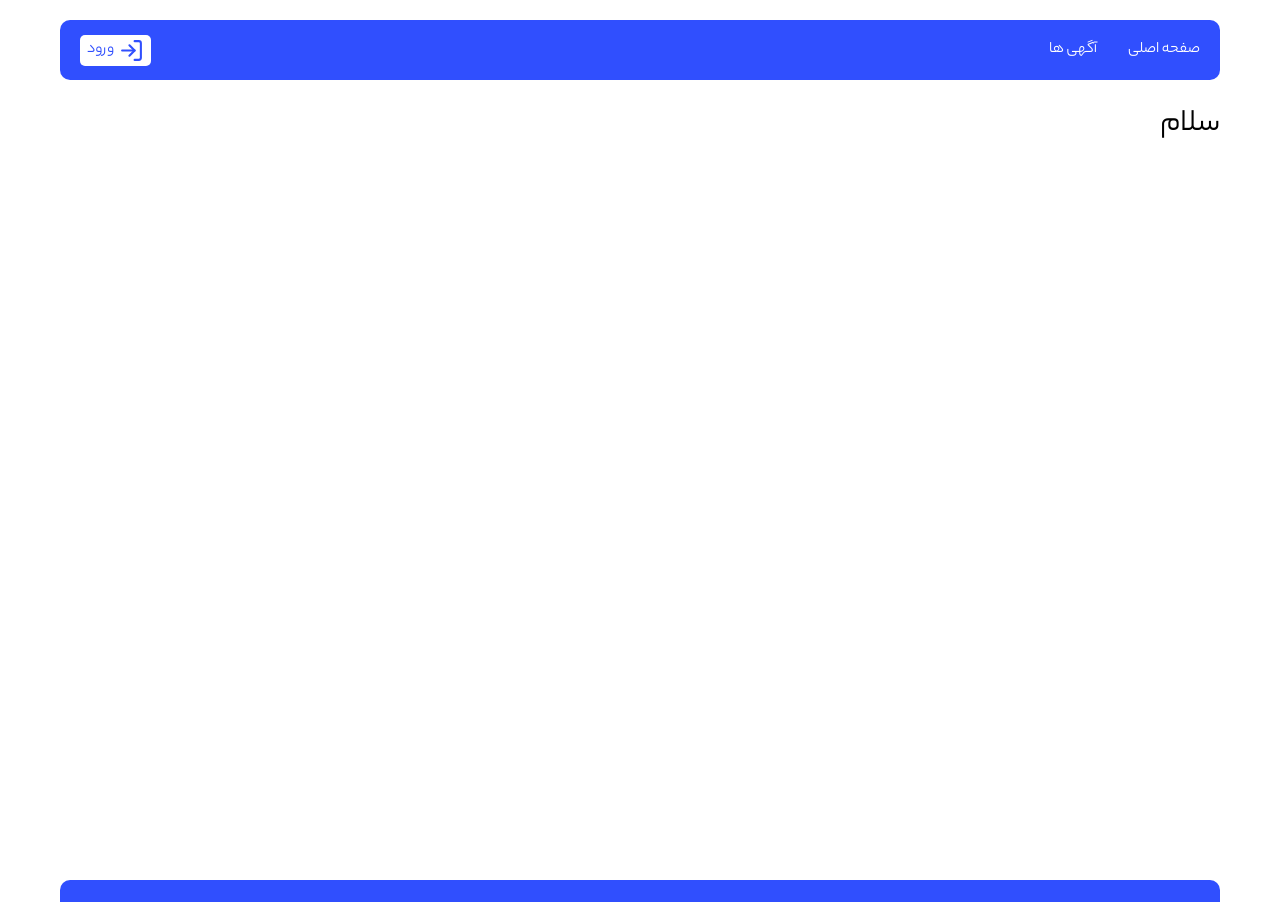
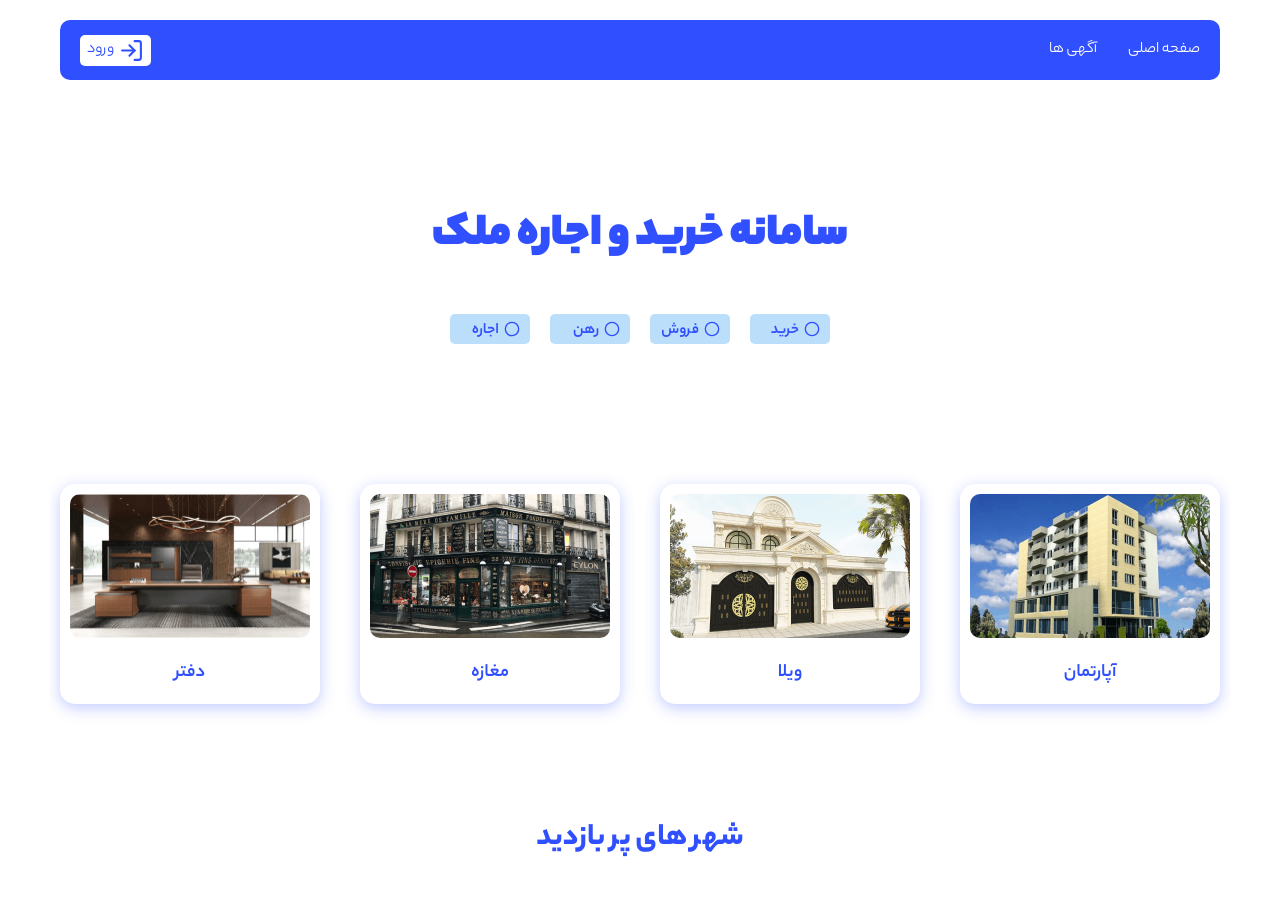
Before and after one commit to Alirezakhaksardev/Real-Estate-Nextjs, a Next.js app: page / in a window 1280 px wide. Shown: the top 902 px of the page. Built offline with nearby package versions, Linux system fonts and the light colour scheme; no server answers.

Commit message:
Add Home Page

```diff
--- a/src/app/page.js
+++ b/src/app/page.js
@@ -1,7 +1,9 @@
+import HomePage from "@/templates/HomePage";
+
 export default function Home() {
   return (
     <main>
-      <h1>سلام</h1>
+      <HomePage />
     </main>
   );
 }
--- /dev/null
+++ b/src/components/modules/CategoryCard.js
@@ -0,0 +1,22 @@
+import Link from "next/link";
+import Image from "next/image";
+import styles from "@/modules/CategoryCard.module.css";
+
+function CategoryCard({ name, title }) {
+  return (
+    <div className={styles.card}>
+      <Link href={`/buy-residential?category=${name}`}>
+        <Image
+          src={`/images/${name}.png`}
+          alt={title}
+          width={240}
+          height={144}
+          priority={true}
+        />
+        <p>{title}</p>
+      </Link>
+    </div>
+  );
+}
+
+export default CategoryCard;
--- /dev/null
+++ b/src/components/modules/CategoryCard.module.css
@@ -0,0 +1,25 @@
+.card {
+  box-shadow: #304ffe4a 0px 4px 15px;
+  /* border: 2px solid #304ffe; */
+  border-radius: 15px;
+  overflow: hidden;
+  padding: 10px;
+  transition: all ease-in 0.1s;
+  margin: 10px 0;
+}
+
+.card:hover {
+  transform: rotate(-5deg);
+}
+
+.card img {
+  border-radius: 10px;
+}
+
+.card p {
+  font-size: 1.2rem;
+  font-weight: 400;
+  color: #304ffe;
+  text-align: center;
+  margin: 10px 0 5px;
+}
--- /dev/null
+++ b/src/components/templates/HomePage.js
@@ -0,0 +1,43 @@
+import { FiCircle } from "react-icons/fi";
+import { FaCity } from "react-icons/fa";
+import CategoryCard from "@/modules/CategoryCard";
+import { categories, cities, services } from "@/constants/strings";
+import styles from "@/templates/HomePage.module.css";
+
+function HomePage() {
+  return (
+    <div>
+      <div className={styles.banner}>
+        <div className={styles.desc}>
+          <h1>سامانه خرید و اجاره ملک</h1>
+          <ul>
+            {services.map((i) => (
+              <li key={i}>
+                <FiCircle />
+                <span>{i}</span>
+              </li>
+            ))}
+          </ul>
+        </div>
+      </div>
+      <div className={styles.categories}>
+        {Object.keys(categories).map((i, index) => (
+          <CategoryCard key={index} title={categories[i]} name={i} />
+        ))}
+      </div>
+      <div className={styles.city}>
+        <h3>شهر های پر بازدید</h3>
+        <ul>
+          {cities.map((i) => (
+            <li key={i}>
+              <FaCity />
+              <span>{i}</span>
+            </li>
+          ))}
+        </ul>
+      </div>
+    </div>
+  );
+}
+
+export default HomePage;
```
